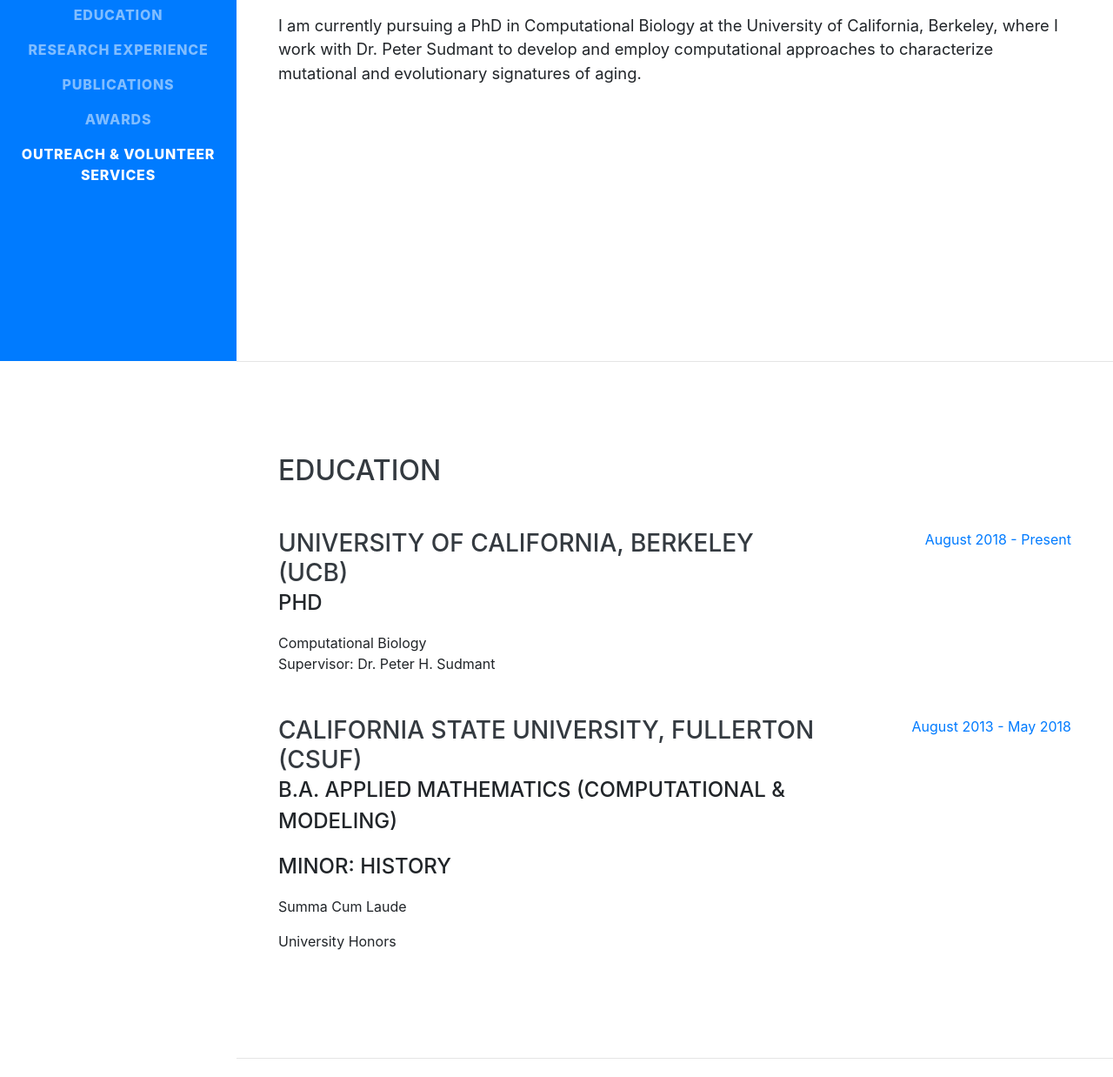
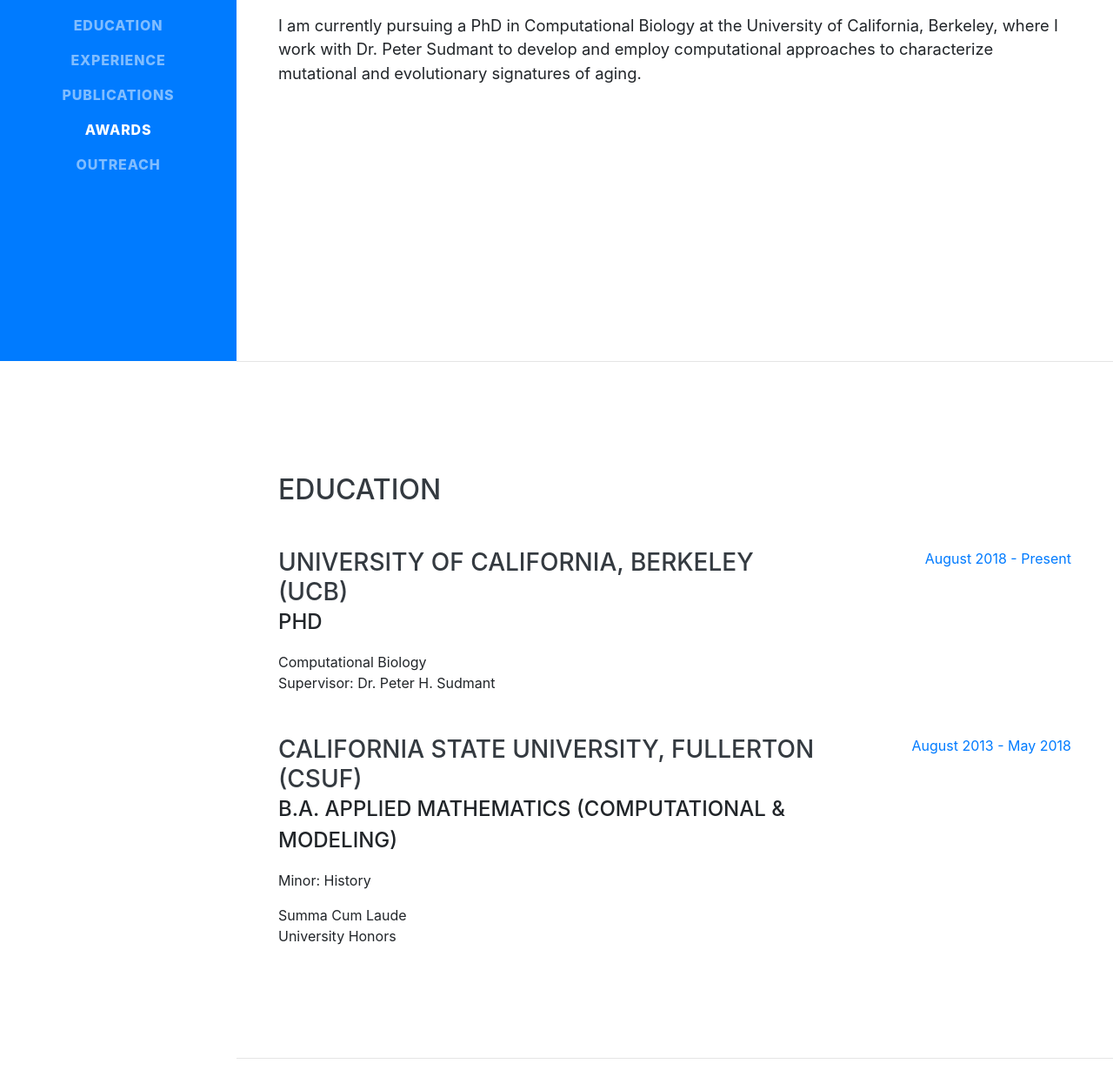
Before and after one commit to isabelserrano/isabelserrano.github.io, a website with bundled scripts: page index.html in a window 1280 px wide. Shown: the part 385-1623 px from the top of the page at 87% size. Built offline with nearby package versions, Linux system fonts and the light colour scheme; a web font is replaced by a local one.

Commit message:
Update index.html

```diff
--- a/index.html
+++ b/index.html
@@ -41,19 +41,19 @@
           <a class="nav-link js-scroll-trigger" href="#about">About</a>
         </li>
         <li class="nav-item">
-          <a class="nav-link js-scroll-trigger" href="#experience">Education</a>
+          <a class="nav-link js-scroll-trigger" href="#education">Education</a>
         </li>
         <li class="nav-item">
-          <a class="nav-link js-scroll-trigger" href="#education">Research Experience</a>
+          <a class="nav-link js-scroll-trigger" href="#experience">Experience</a>
         </li>
         <li class="nav-item">
-          <a class="nav-link js-scroll-trigger" href="#skills">Publications</a>
+          <a class="nav-link js-scroll-trigger" href="#publications">Publications</a>
         </li>
         <li class="nav-item">
           <a class="nav-link js-scroll-trigger" href="#interests">Awards</a>
         </li>
         <li class="nav-item">
-          <a class="nav-link js-scroll-trigger" href="#awards">Outreach & Volunteer Services</a>
+          <a class="nav-link js-scroll-trigger" href="#outreach">Outreach</a>
         </li>
       </ul>
     </div>
@@ -95,9 +95,9 @@
           <div class="resume-content">
             <h3 class="mb-0">California State University, Fullerton (CSUF)</h3>
             <div class="subheading mb-3">B.A. Applied Mathematics (Computational & Modeling)</div>
-            <div class="subheading mb-3">Minor: History</div>
-            <p>Summa Cum Laude</p>
-            <p>University Honors</p>
+            <p> Minor: History<p>
+            <div>Summa Cum Laude</div>
+            <div>University Honors</div>
           </div>
           <div class="resume-date text-md-right">
             <span class="text-primary">August 2013 - May 2018</span>
```
